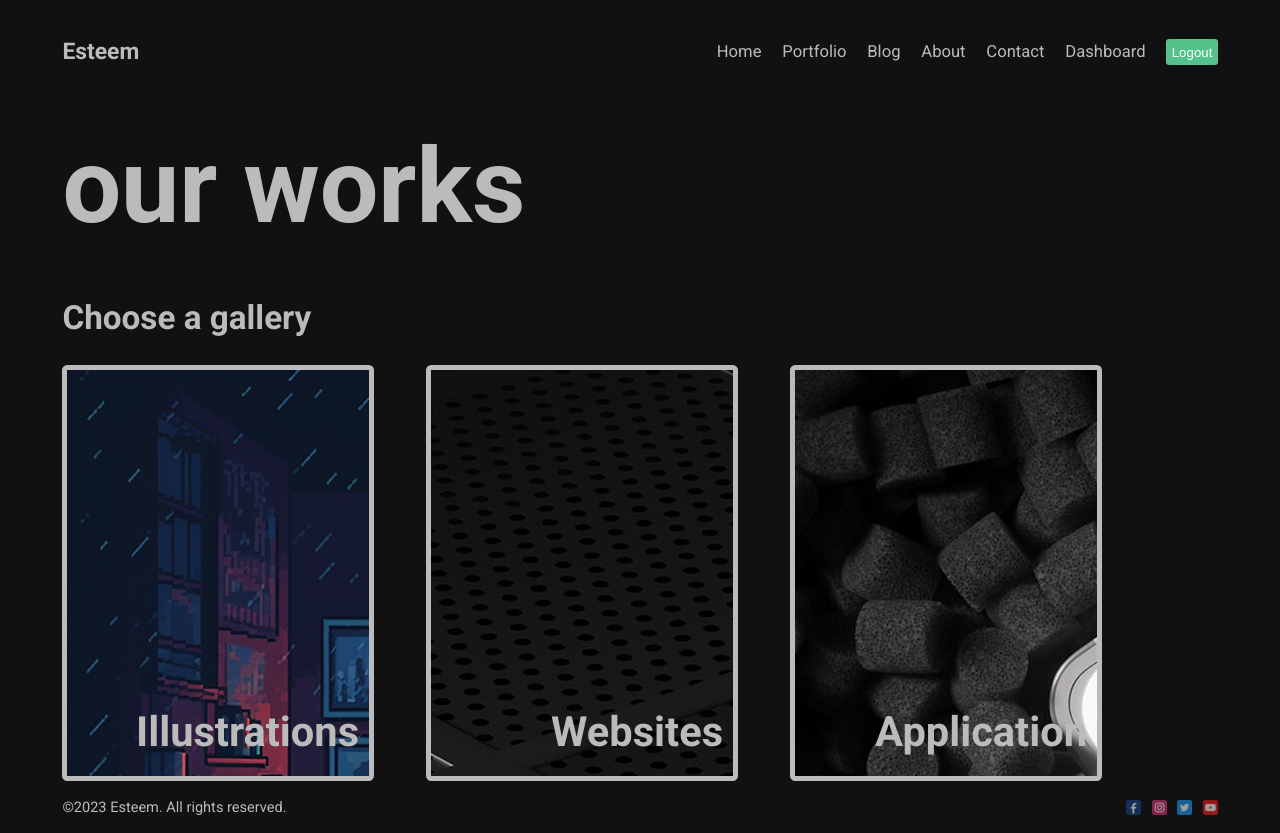
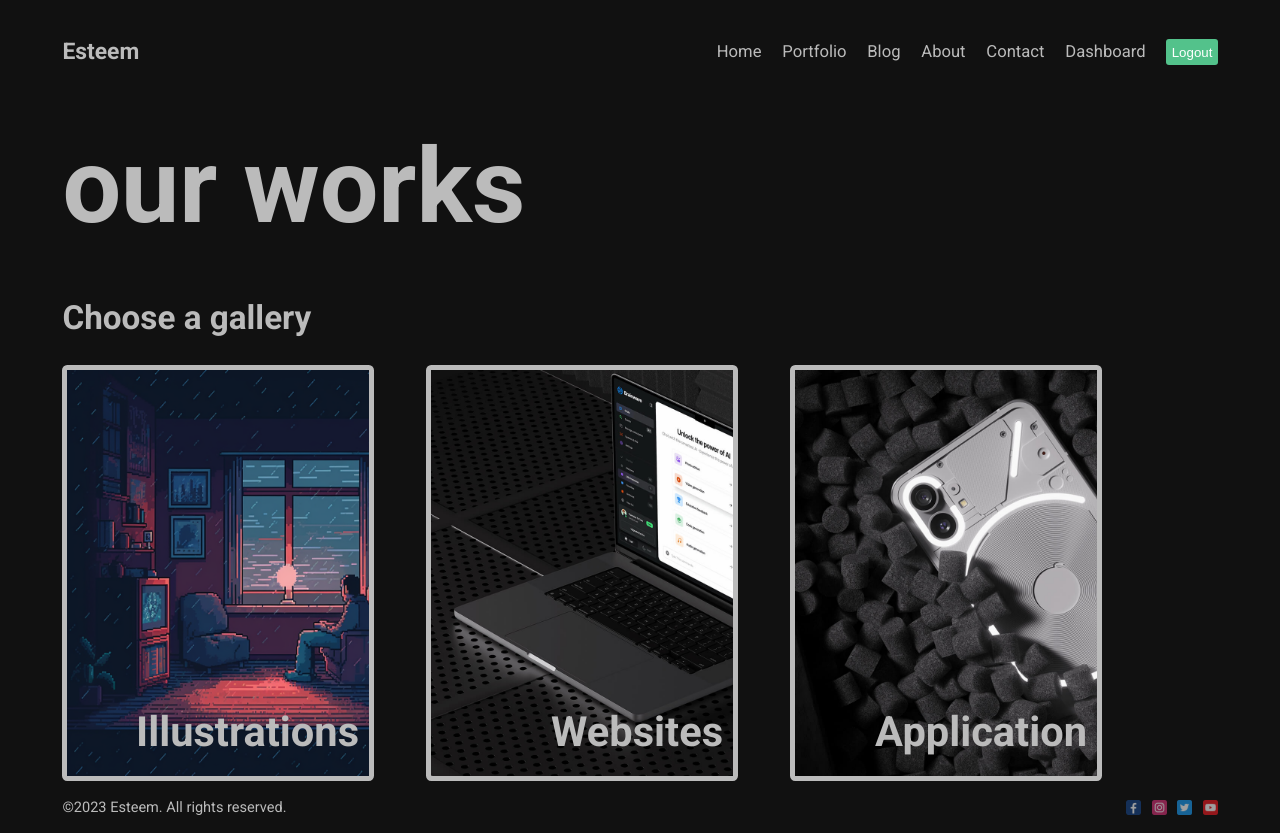
Before and after one commit to esteemayo/next_13, a Next.js app: page /portfolio in a window 1280 px wide. Built offline with nearby package versions, Linux system fonts and the light colour scheme.

Commit message:
fix: add styling

```diff
--- a/src/app/portfolio/page.module.scss
+++ b/src/app/portfolio/page.module.scss
@@ -18,6 +18,7 @@
         height: 40rem;
         border: 0.5rem solid #bbb;
         border-radius: 0.5rem;
+        background-size: cover !important;
         position: relative;
 
         &:first-child {
```
